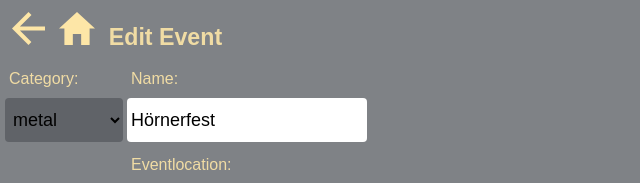
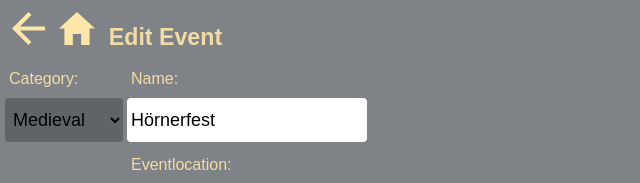
Before and after one commit to jennydely/EventView, a React (Create React App) app: page /eventform/1 in a window 1280 px wide. Shown: the top 183 px of the page, without its empty margins (0-640 px from the left). Built offline with nearby package versions, Linux system fonts and the light colour scheme.

Commit message:
Made some fixes, because of the routing

```diff
--- a/src/Pages/EventForm/EventForm.js
+++ b/src/Pages/EventForm/EventForm.js
@@ -53,6 +53,7 @@ export default function EventForm() {
 
   useEffect(() => {
     reset({
+      ...eventToEdit,
       eventStartDate: eventToEdit ? new Date(eventToEdit.eventStartDate) : '',
       eventEndDate: eventToEdit ? new Date(eventToEdit.eventEndDate) : '',
     })
@@ -73,7 +74,7 @@ export default function EventForm() {
             id="category"
             defaultValue={eventToEdit?.category}
             register={register({ required: true })}
-            options={['metal', 'medieval', 'holiday', 'other']}
+            options={['Metal', 'Medieval', 'Holiday', 'Other']}
           />
           {errors.category && errors.category.type === 'required' && (
             <ErrorMessageCategoryReq>
@@ -330,7 +331,7 @@ export default function EventForm() {
             Add PackList:
           </InputLabelColumn1>
           <PacklistInput
-            value={eventToEdit?.packlistCategory}
+            defaultValue={eventToEdit?.packlistCategory}
             name="packlistCategory"
             id="packlist"
             register={register()}
--- a/src/Pages/components/common/Select.js
+++ b/src/Pages/components/common/Select.js
@@ -4,9 +4,15 @@ export function Input({ register, name, ...rest }) {
   return <input name={name} ref={register} {...rest} />
 }
 
-export default function Select({ register, options, name, ...rest }) {
+export default function Select({
+  register,
+  options,
+  name,
+  defaultValue,
+  ...rest
+}) {
   return (
-    <select name={name} ref={register} {...rest}>
+    <select name={name} ref={register} defaultValue={defaultValue} {...rest}>
       {options.map((value) => (
         <option key={value} value={value}>
           {value}
```
